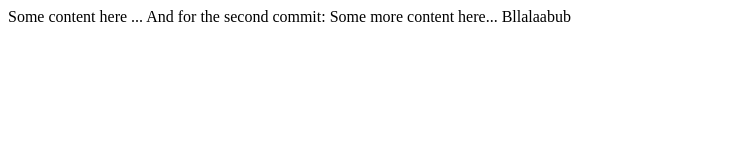
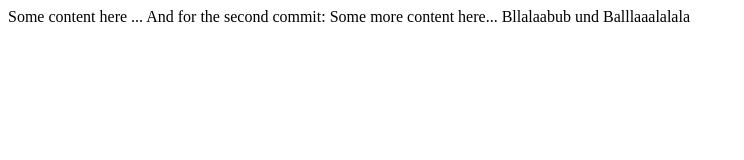
Before and after one commit to al-mi-sm/sandbox, a plain HTML site: page index.html in a window 1280 px wide. Shown: the whole page, without its empty margins (0-744 px from the left). Drawn offline with Linux system fonts and the light colour scheme.

Commit message:
issue fixing

```diff
--- a/index.html
+++ b/index.html
@@ -7,5 +7,7 @@
 
         And for the second commit: Some more content here...
     Bllalaabub
+    und
+    Balllaaalalala
     </body>
 </html>
```
